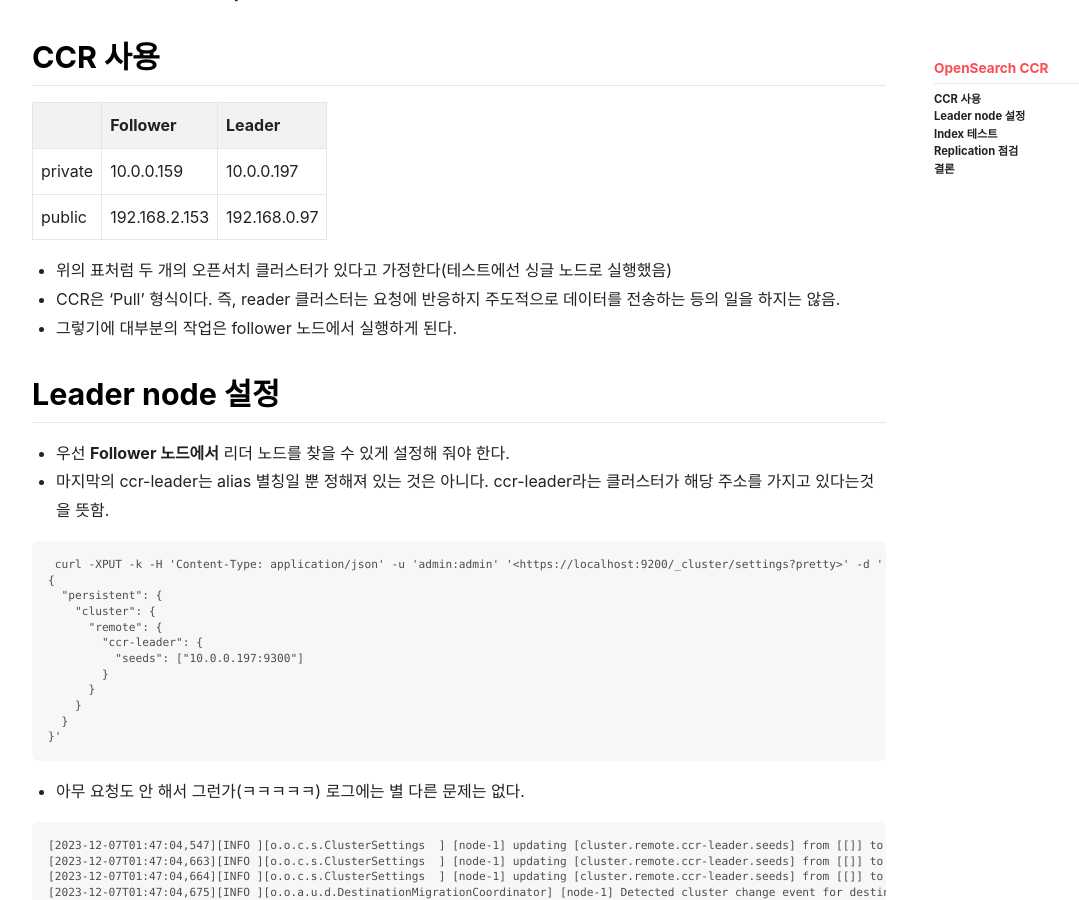
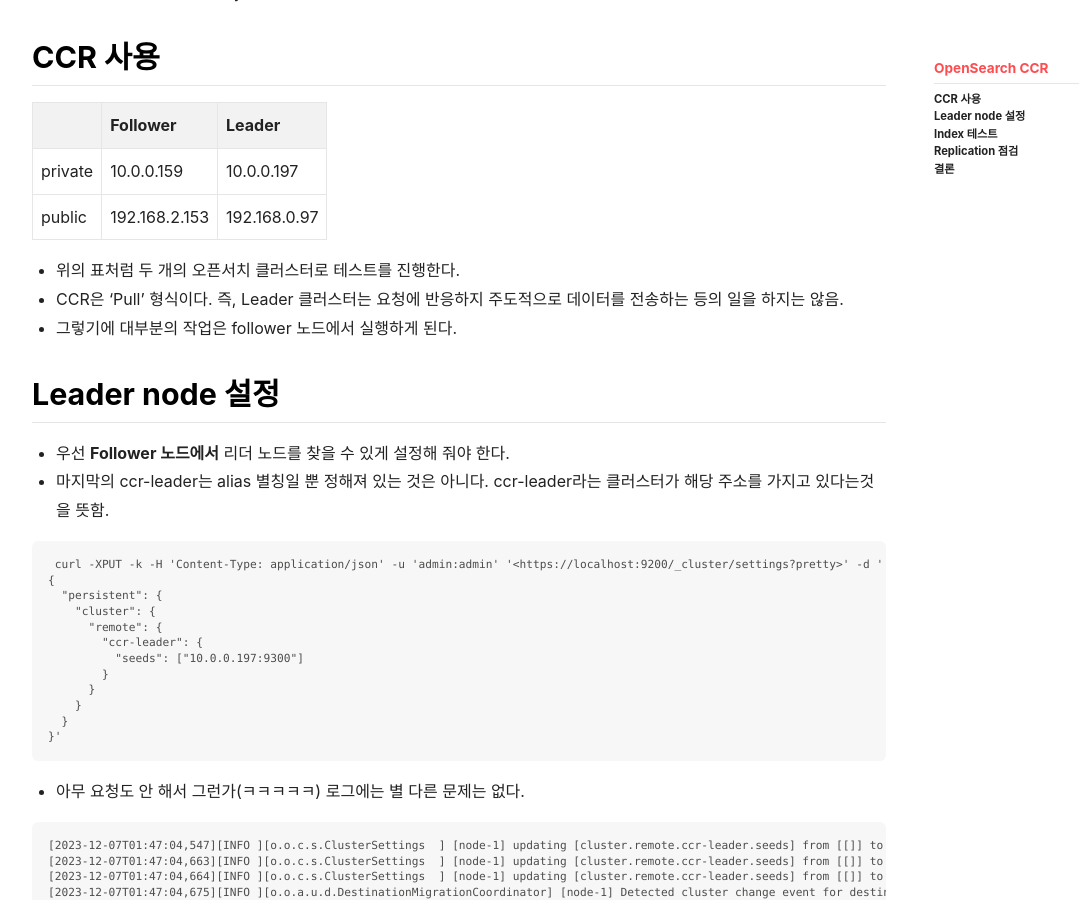
Before and after one commit to cloudnine-mj/cloudnine-mj.github.io, a Jekyll site: the page built from _posts/2023-12-08-OpenSearch CCR.md, in a window 1280 px wide and 900 px high, scrolled down 441 px. Shown: the whole window, without its empty margins (71-1150 px from the left). Built offline with Jekyll 4.4.1, drawn with Linux system fonts in a browser that asks for light colours; nearby versions of some CDN libraries.

Commit message:
opensearch ccr3

```diff
--- a/_posts/2023-12-08-OpenSearch CCR.md
+++ b/_posts/2023-12-08-OpenSearch CCR.md
@@ -18,8 +18,8 @@ tags: [Opensearch, ELK, Research]
 | private | 10.0.0.159    | 10.0.0.197   |
 | public  | 192.168.2.153 | 192.168.0.97 |
 
-- 위의 표처럼 두 개의 오픈서치 클러스터가 있다고 가정한다(테스트에선 싱글 노드로 실행했음)
-- CCR은 ‘Pull’ 형식이다. 즉, reader 클러스터는 요청에 반응하지 주도적으로 데이터를 전송하는 등의 일을 하지는 않음.
+- 위의 표처럼 두 개의 오픈서치 클러스터로 테스트를 진행한다.
+- CCR은 ‘Pull’ 형식이다. 즉, Leader 클러스터는 요청에 반응하지 주도적으로 데이터를 전송하는 등의 일을 하지는 않음.
 - 그렇기에 대부분의 작업은 follower 노드에서 실행하게 된다.
 
 ## Leader node 설정
```
